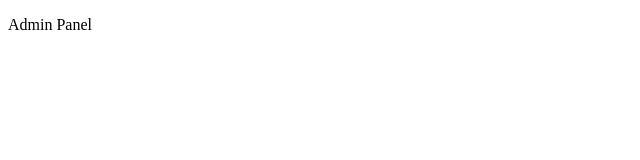
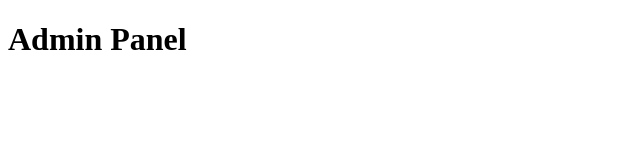
Before and after one commit to NathanielFaber/Code-For-Good-2019---iOS-Application, a plain HTML site: page webapp/index.html in a window 1280 px wide. Shown: the whole page, without its empty margins (0-640 px from the left). Drawn offline with Linux system fonts and the light colour scheme.

Commit message:
Changed text style

```diff
--- a/webapp/index.html
+++ b/webapp/index.html
@@ -7,6 +7,6 @@
   <title>Admin Settings</title>
 </head>
 <body>
-  <p>Admin Panel</p>
+  <h1>Admin Panel</h1>
 </body>
 </html>
```
